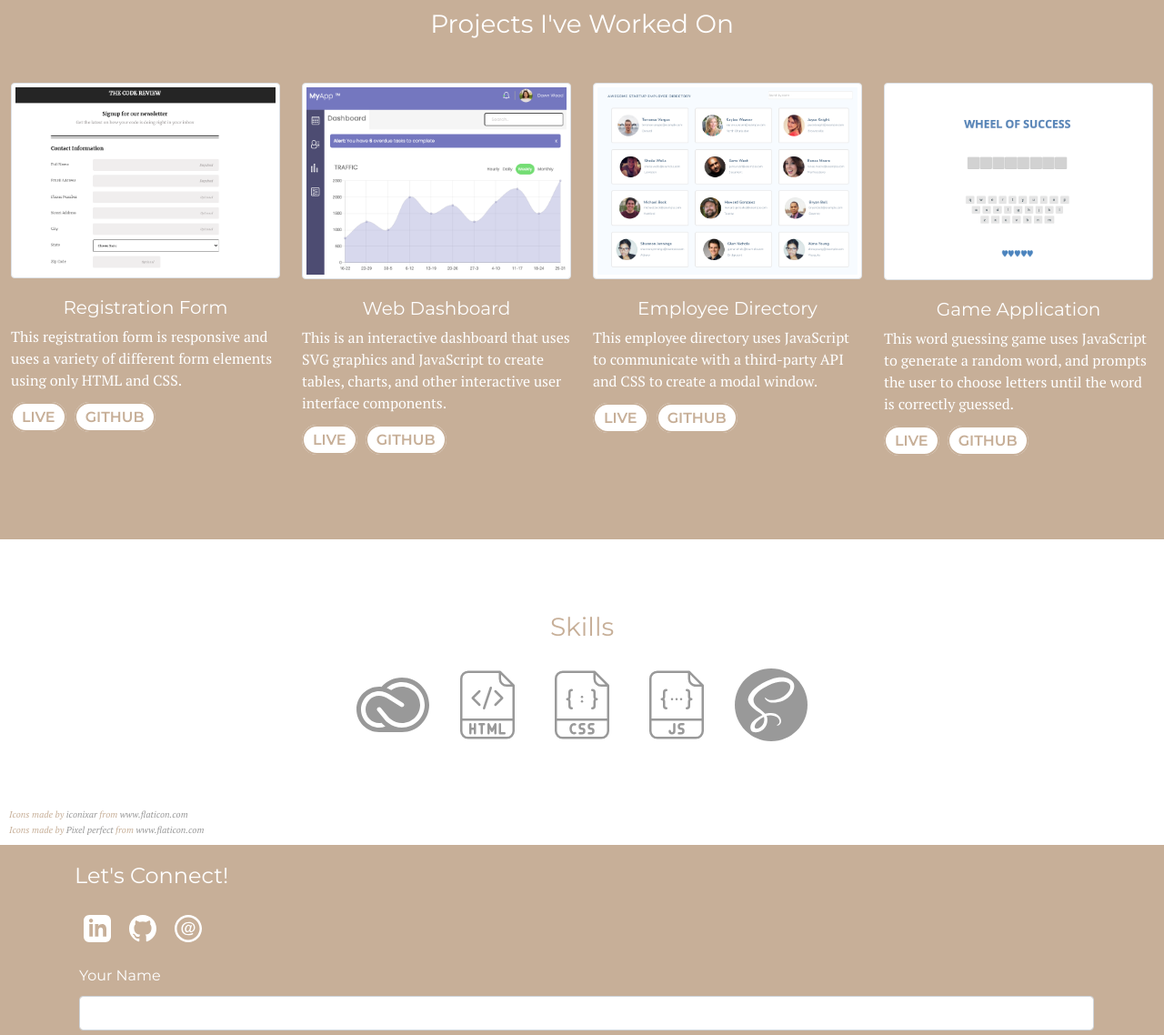
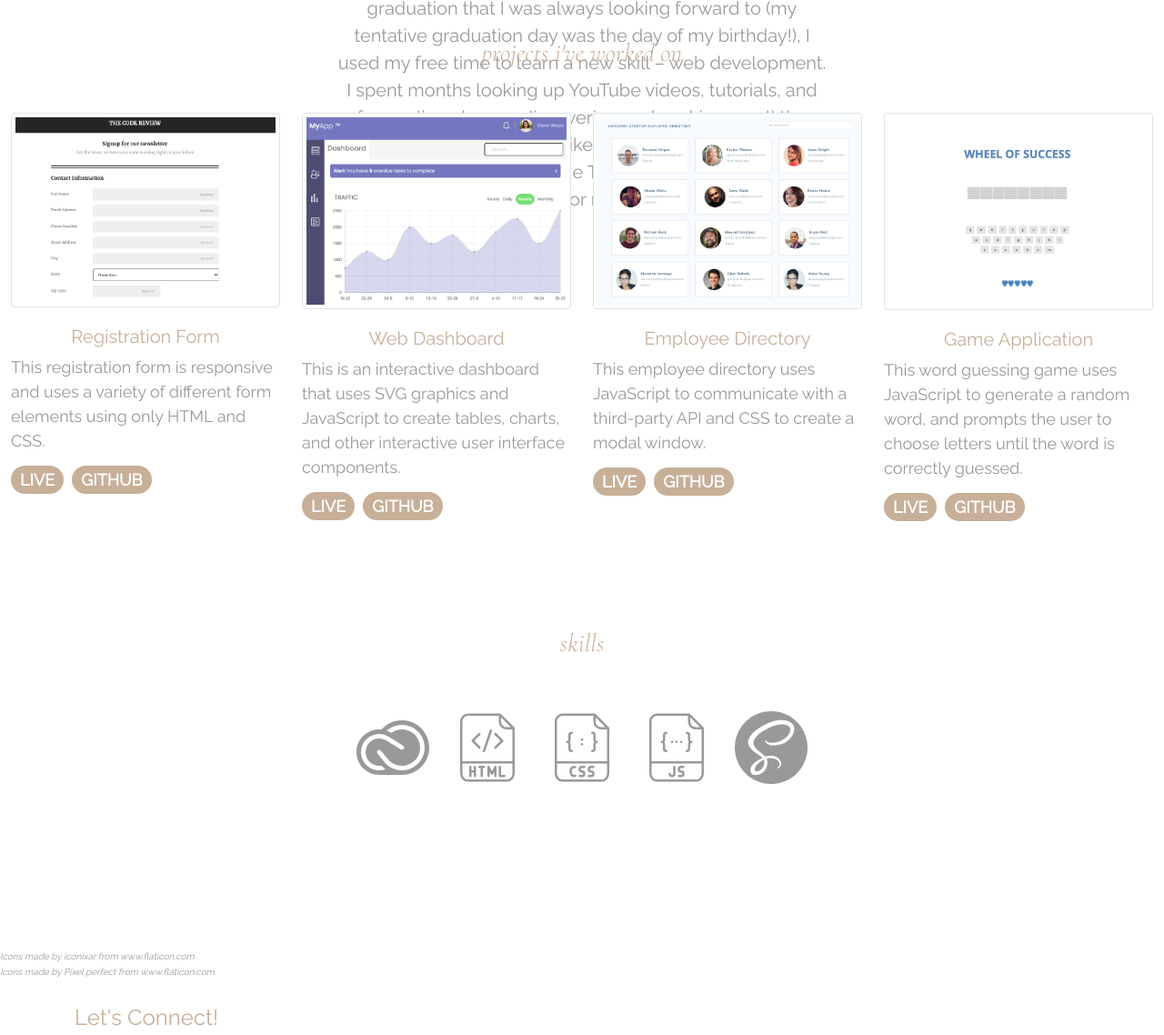
Before and after one commit to erikajoydelacruz/portfolio, a plain HTML site: page index.html in a window 1280 px wide. Shown: the part 1208-2346 px from the top of the page at 91% size. Drawn offline with nearby package versions, Linux system fonts and the light colour scheme.

Commit message:
Update styles.css

```diff
--- a/css/styles.css
+++ b/css/styles.css
@@ -1,31 +1,38 @@
-@import url('https://fonts.googleapis.com/css2?family=Montserrat:wght@300;400;600&display=swap');
-@import url('https://fonts.googleapis.com/css2?family=PT+Serif:ital@0;1&display=swap');
 
+@import url('https://fonts.googleapis.com/css2?family=Raleway:wght@300;400&display=swap');
+@import url('https://fonts.googleapis.com/css2?family=Cormorant+Garamond:ital,wght@1,300&family=Raleway:wght@300;400&display=swap');
 /*===========================================
    BASE STYLES
 ============================================*/
 
-h1, h2, h3,h4, h5, h6 {
-    font-family: Montserrat;
+h1, h2, h4, h5, h6 {
+    font-family: Raleway;
 }
 
 p {
-    font-family: "PT Serif";
+    font-family: Raleway;
+    color: #999;
 }
 
 h1 {
     font-weight: 600;
 }
 
-h5 {
-    color: white;
+h3 {
+    font-family: "Cormorant Garamond";
+    font-style: italic;
+    text-transform: lowercase;
+    font-weight: 300;
+    font-size: 18px;
 }
+
 main {
     background-color: #fff;
 }
 
 h3 {
     color: #c7af98;
+    padding-bottom: 30px;
 }
 
 /*===========================================
@@ -36,9 +43,9 @@ h3 {
     color: #999;
     text-transform: uppercase;
     font-size: 14px;
+    font-family: Raleway;
 }
 
-.navbar-brand:hover,
 .nav-link:hover {
     color: #c7af98;
 }
@@ -53,15 +60,6 @@ nav {
     margin-left: 10px;
 }
 
-.navbar-brand {
-    text-decoration: none;
-    color: #e9ccb1;
-    font-family: "PT Serif";
-}
-
-.navbar-brand:hover{
-    cursor: default;
-}
 
 ul {
     list-style-type: none;
@@ -72,11 +70,12 @@ ul {
 ============================================*/
 
 .intro {
-    background-image: url("../img/hero.jpg");
+    background-image:linear-gradient(rgba(0, 0, 0, 0.2), rgba(0, 0, 0, 0.1)), url("../img/hero.jpg");
     background-size: cover;
-    height:90vh;
-    padding-top: 200px;
-    color: #c7af98;
+    height:100vh;
+    text-align: center;
+    padding-top: 25%;
+    color: WHITE;
     background-color: #999;
     padding-left: 10px;
 }
@@ -86,36 +85,31 @@ ul {
 ============================================*/
 
 #about {
-    height: 60%;
+    height: 450px;
     color: #999;
-    margin-top: 80px;
-    margin-bottom: 80px;
+    padding-top: 120px;
 }
 
 /*===========================================
    PROJECTS
 ============================================*/
 
-#projects {
-    padding-top: 12vh;
-    padding-bottom: 12vh;
-    height: 70%;
-    background-color: #c7af98;
-}
 
 #projects h3 {
     padding-bottom: 40px;
     font-weight: 400;
-    color: #fff;
+    color: #c7af98;
 }
 
 #projects h5 {
     padding-top: 20px;
+    color: #c7af98;
 }
 
-.work p {
-    color: #fff;
+.work-container .work {
+    padding-bottom: 40px;
 }
+
 
 #projects .submit {
     margin-right: 5px;
@@ -128,9 +122,8 @@ ul {
 ============================================*/
 
 #skills {
-    margin-top: 80px;
-    margin-bottom: 80px;
-    height: 40%;
+    height: 450px;
+    padding-top: 120px;
 }
 
 .credits {
@@ -138,7 +131,7 @@ ul {
     line-height: 1px;
     font-style: italic;
     color: #c7af98;
-    margin-left: 10px;
+    padding-top: 30px;
 }
 
 .credits a {
@@ -171,8 +164,7 @@ img.svg {
 ============================================*/
 
 #connect {
-    background-color: #c7af98;
-    color: white;
+    color:#c7af98;
     padding-top: 10px;
     padding-bottom: 20px;
 }
@@ -181,41 +173,46 @@ img.svg {
     margin-top: 10px;
 }
 
-
-#connect p {
-    display: none;
-}
-
 #connect img.svg {
     height: 50px;
     width: 50px;
 }
 
-.form-group label {
-    font-family: Montserrat;
+.form {
+    display: flex;
+    justify-content: center;
 }
 
-.form-group label,
-.form-group input,
-.form-group textarea {
-    margin: 5px;
+.form-section label,
+.form-section input,
+.form-section textarea {
+    margin: 7px;
+    font-family: Raleway;
+    display: flex;
+    flex-direction: column;
+    justify-content: center;
 }
 
 .socials {
     display: flex;
     padding-bottom: 20px;
+    justify-content: center;
 }
 
 .submit {
     border-radius: 25px;
     padding: 5px 10px;
     margin-top: 10px;
-    background-color: white;
-    border: 2px solid;
-    color: #c7af98;
-    font-family: Montserrat;
+    background-color: #c7af98;
+    color: white;
+    font-family: Raleway;
     text-transform: uppercase;
     font-weight: 600;
+    font-size: 18px;
+}
+
+#connect .submit {
+    border: none;
 }
 
 .submit:hover {
@@ -223,6 +220,15 @@ img.svg {
     color: white;
     border-color: #e9ccb1;
     transition: 0.1s ease-in;
+}
+
+input,
+textarea {
+    width: 284px;
+    padding: 5px;
+    border-radius: 5px;
+    border: 1px solid #999;
+    box-shadow: none;
 }
 
 @media (max-width: 769px) {
@@ -272,4 +278,40 @@ img.svg {
         height: 100px;
         width: 100px;
     }
+
+    #about p {
+        width: 545px;
+        margin: 0 auto;
+    }
+
+    #about p,
+    .form-section label {
+        font-size: 20px;
+    }
+
+    .work p {
+        font-size: 18px;
+    }
+
+    .work-container {
+        display: flex;
+        flex-wrap: wrap
+    }
+    .work-container .work {
+        width: 50%;
+        padding: 20px;
+    }
+
+    .left {
+        float: left;
+    }
+
+    .right {
+        float: right;
+    }
+
+    input,
+    textarea {
+        width: 350px;
+    }
 }
```
